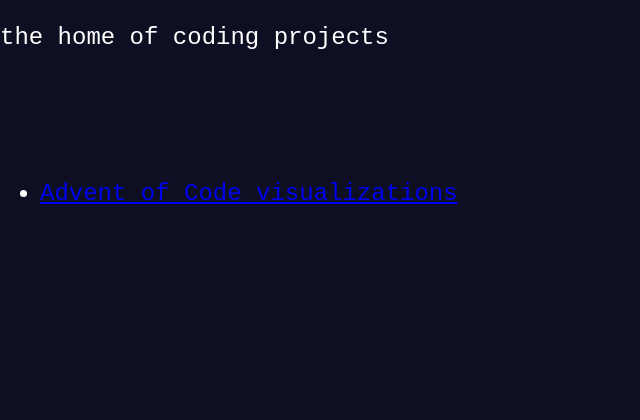
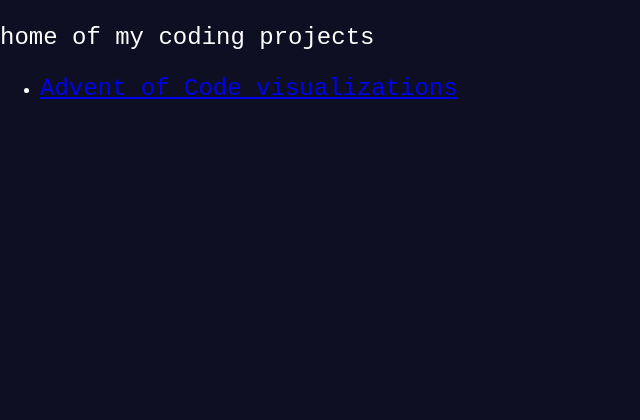
Before and after one commit to oyo/oyo.github.io, a plain HTML site: page index.html in a window 1280 px wide. Shown: the whole page, without its empty margins (0-640 px from the left). Drawn offline with Linux system fonts and the light colour scheme.

Commit message:
update index.html

```diff
--- a/index.html
+++ b/index.html
@@ -20,7 +20,7 @@
 </head>
 
 <body>
-	<pre>the home of coding projects
+	<pre>home of my coding projects</pre>
 	<ul>
 		<li><a href="./aoc/"><pre>Advent of Code visualizations</pre></a></li>
 	</ul>
```
